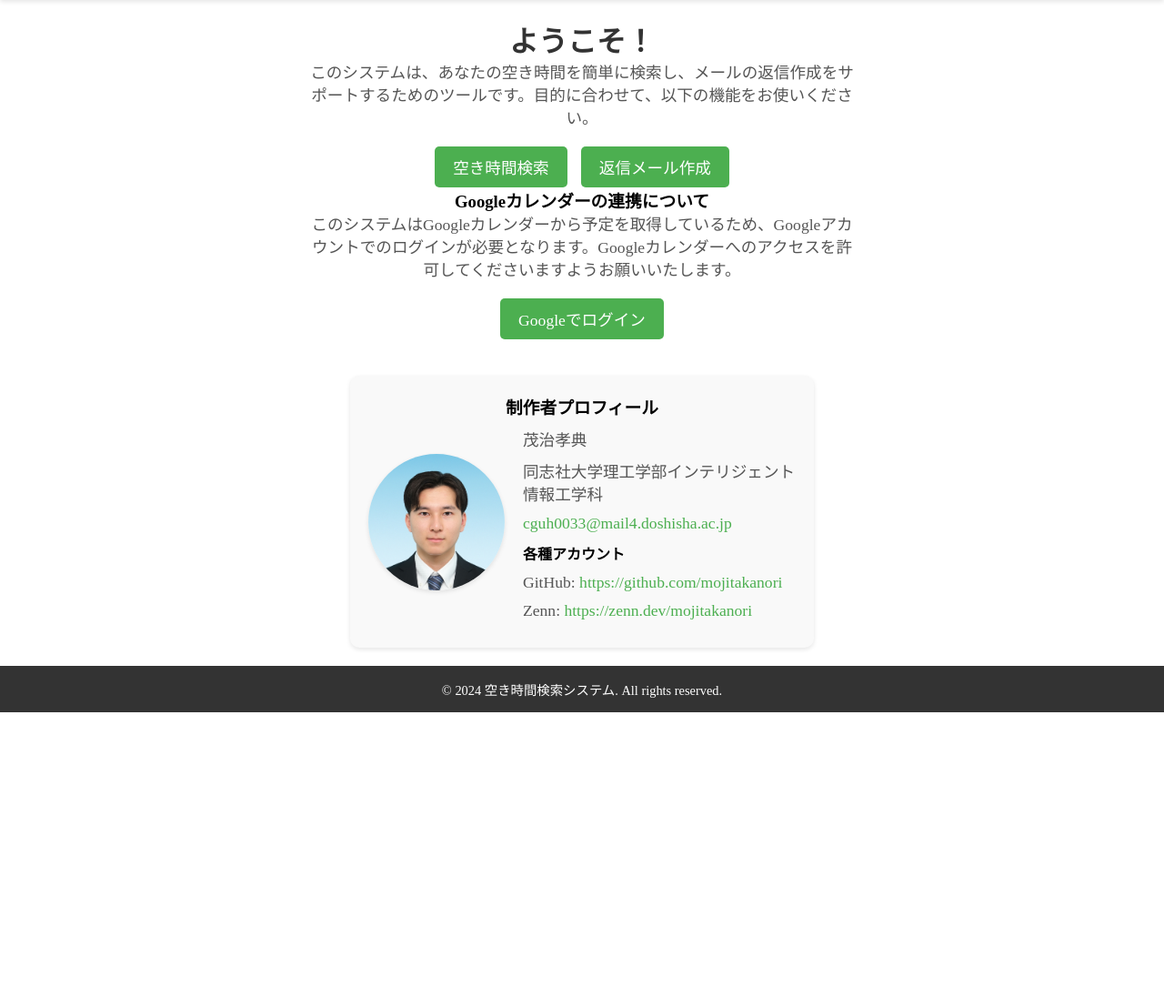
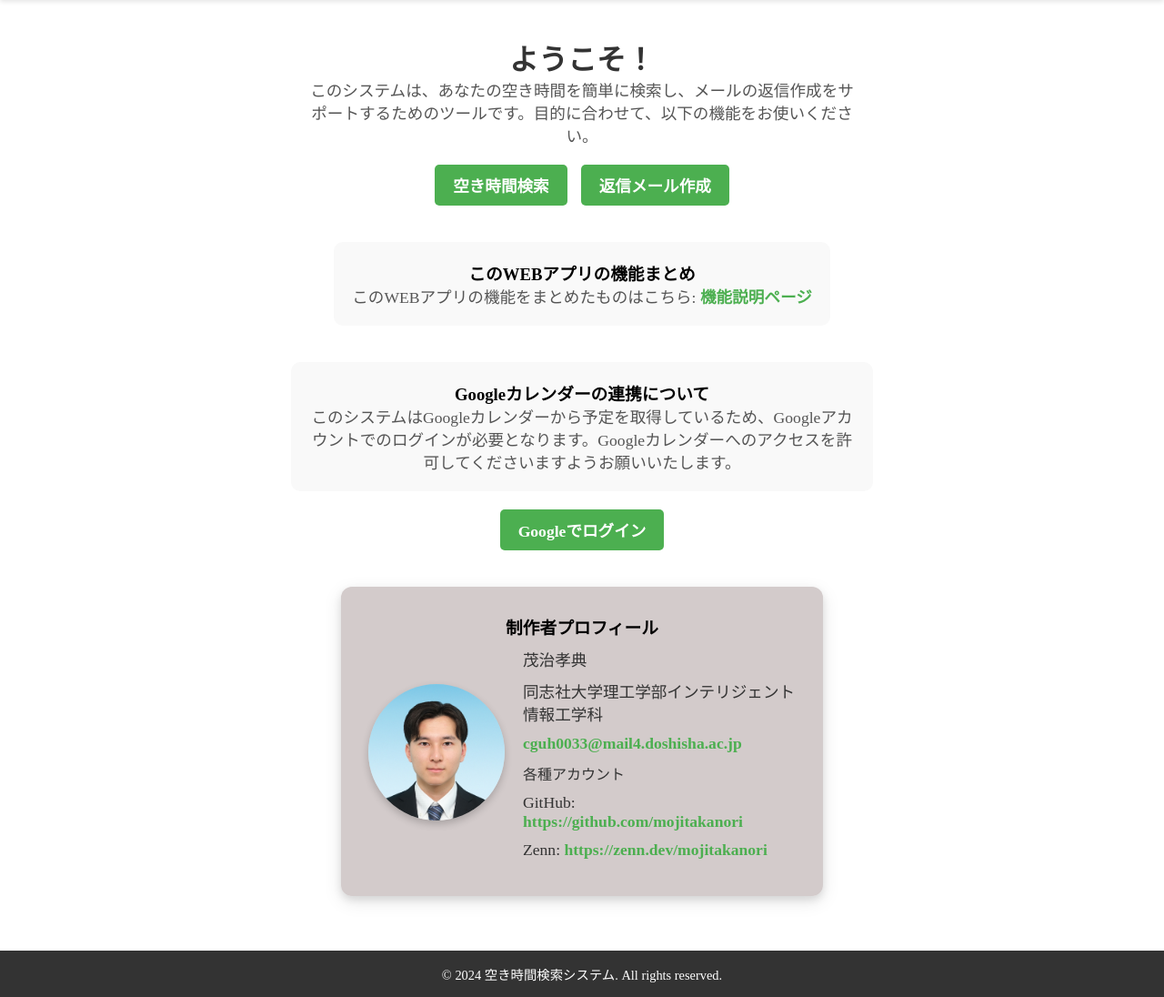
Before and after one commit to mojitakanori/calendar, a Flask app: page / in a window 1280 px wide. Shown: the part 65-1161 px from the top of the page at 91% size. Before the commit the page ends 848 px from the top, so only its background shows below. Run offline with Flask 3, Linux system fonts and the light colour scheme; the visitor is signed in with stand-in values (Sample User, id 1).

Commit message:
index.htmlにZennのポートフォリオをまとめたページのURLを追加。CSSを修正

```diff
--- a/static/css/index.css
+++ b/static/css/index.css
@@ -1,5 +1,6 @@
 main {
     flex: 1;
+    margin-top: 20px;
     padding: 20px;
     display: flex;
     flex-direction: column;
@@ -25,6 +26,12 @@ main p {
     flex-wrap: wrap; /* ボタンが狭い画面で折り返される */
 }
 
+.features-section, .google-integration {
+    margin-top: 40px;
+    padding: 20px;
+    background-color: #f9f9f9;
+    border-radius: 10px;
+}
 .btn-container a {
     padding: 10px 20px;
     font-size: 1.1em;
@@ -41,11 +48,13 @@ main p {
 
 .profile-section {
     margin-top: 40px;
-    padding: 20px;
-    background-color: #f9f9f9;
-    border-radius: 10px;
-    box-shadow: 0 2px 5px rgba(0, 0, 0, 0.1);
+    padding: 30px;
+    background-color: #bbafafa4;
+    border-radius: 12px;
+    box-shadow: 0 4px 8px rgba(0, 0, 0, 0.1), 0 6px 20px rgba(0, 0, 0, 0.1);
     text-align: center;
+    max-width: 800px;
+    margin: 40px auto; /* カードを中央揃え */
 }
 
 .profile-container {
@@ -53,7 +62,7 @@ main p {
     align-items: center;
     justify-content: center;
     gap: 20px;
-    flex-wrap: wrap; /* 狭い画面で要素を縦並びにする */
+    flex-wrap: wrap;
 }
 
 .profile-photo img {
@@ -61,7 +70,7 @@ main p {
     height: 150px;
     object-fit: cover;
     border-radius: 50%;
-    box-shadow: 0 2px 5px rgba(0, 0, 0, 0.1);
+    box-shadow: 0 4px 8px rgba(0, 0, 0, 0.2); /* 画像にも影を追加 */
 }
 
 .profile-info {
@@ -71,16 +80,31 @@ main p {
 
 .profile-info p, .profile-info h4 {
     margin: 10px 0;
+    color: #333;
+    font-weight: 500;
 }
 
 .profile-info a {
     color: #4CAF50;
     text-decoration: none;
+    font-weight: bold;
 }
 
 .profile-info a:hover {
     text-decoration: underline;
 }
+
+/* リンクのスタイル */
+main a {
+    color: #4CAF50;
+    text-decoration: none;
+    font-weight: bold;
+}
+
+main a:hover {
+    text-decoration: underline;
+}
+
 
 /* スマホ対応（画面幅768px以下） */
 @media (max-width: 768px) {
--- a/templates/index.html
+++ b/templates/index.html
@@ -6,16 +6,27 @@
 {% endblock %}
 
 {% block content %}
-    <h2>ようこそ！</h2>
-    <p>このシステムは、あなたの空き時間を簡単に検索し、メールの返信作成をサポートするためのツールです。目的に合わせて、以下の機能をお使いください。</p>
+    <div class="main-content">
+        <h2>ようこそ！</h2>
+        <p>このシステムは、あなたの空き時間を簡単に検索し、メールの返信作成をサポートするためのツールです。目的に合わせて、以下の機能をお使いください。</p>
+    </div>
 
     <div class="btn-container">
         <a href="{{ url_for('calendar.free_times') }}">空き時間検索</a>
         <a href="{{ url_for('reply.get_reply') }}">返信メール作成</a>
     </div>
 
-    <h3>Googleカレンダーの連携について</h3>
-    <p>このシステムはGoogleカレンダーから予定を取得しているため、Googleアカウントでのログインが必要となります。Googleカレンダーへのアクセスを許可してくださいますようお願いいたします。</p>
+    <div class="features-section">
+        <h3>このWEBアプリの機能まとめ</h3>
+        <p>このWEBアプリの機能をまとめたものはこちら:
+            <a href="https://zenn.dev/mojitakanori/articles/653179e9f4a429" target="_blank">機能説明ページ</a>
+        </p>
+    </div>
+
+    <div class="google-integration">
+        <h3>Googleカレンダーの連携について</h3>
+        <p>このシステムはGoogleカレンダーから予定を取得しているため、Googleアカウントでのログインが必要となります。Googleカレンダーへのアクセスを許可してくださいますようお願いいたします。</p>
+    </div>
 
     <!-- Googleログインボタン -->
     <div class="btn-container">
```
